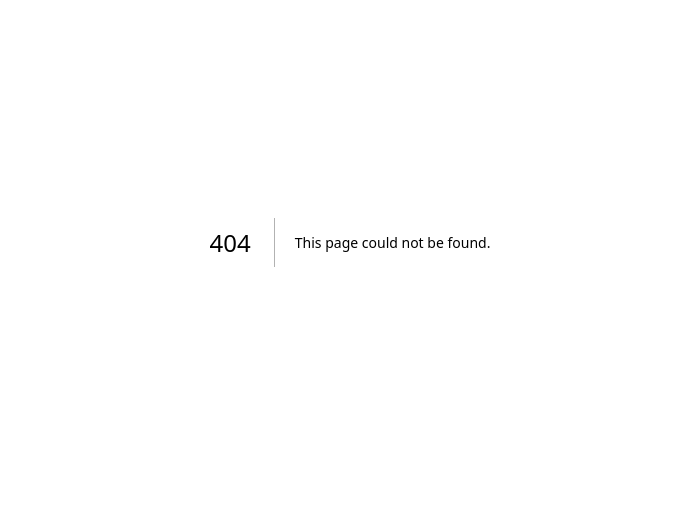
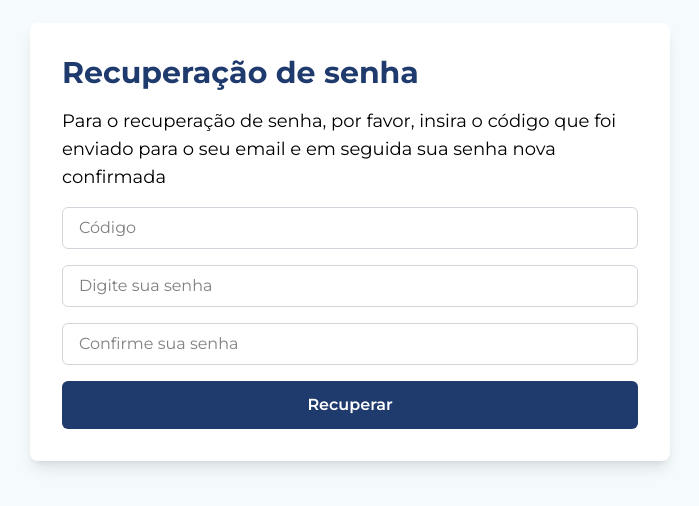
Before and after one commit to Fabrioco/Clinica-Medica, a Next.js app in the folder client/: page /no-auth/reset-password in a window 1280 px wide. Before the commit this address had no page. Shown: the part 158-664 px from the top of the page, without its empty margins (290-989 px from the left). Built offline with nearby package versions, Linux system fonts and the light colour scheme.

Commit message:
feat: criei o layout das paginas de forgot-password e reset-password

```diff
--- a/client/src/app/auth/page.tsx
+++ b/client/src/app/auth/page.tsx
@@ -1,4 +1,5 @@
 "use client";
+import Link from "next/link";
 import { useState } from "react";
 
 export default function AuthPage() {
@@ -32,7 +33,17 @@ export default function AuthPage() {
             <button className="w-full py-3 rounded-md bg-[#1f3a6d] text-white font-semibold hover:bg-[#16274a]">
               Entrar
             </button>
-            <p className="mt-6 text-sm">
+            <div className="mt-6 text-sm flex flex-row gap-4">
+              <p>
+                Esqueceu a senha?{" "}
+                <Link
+                  href={"/no-auth/forgot-password"}
+                  className="text-[#1f3a6d] font-semibold hover:underline"
+                >
+                  Clique aqui
+                </Link>
+              </p>
+              <p className="">
                 Não tem conta?{" "}
                 <button
                   onClick={() => setIsLogin(false)}
@@ -41,6 +52,7 @@ export default function AuthPage() {
                   Registrar
                 </button>
               </p>
+            </div>
           </div>
           <div className="w-1/2 bg-[#1f3a6d] flex-col justify-center items-center text-white p-12 hidden sm:flex">
             <h2 className="text-4xl font-bold mb-4">Bem-vindo de volta!</h2>
--- /dev/null
+++ b/client/src/app/no-auth/forgot-password/page.tsx
@@ -0,0 +1,27 @@
+"use client";
+export default function ForgotPasswordPage() {
+  return (
+    <div className="flex items-center justify-center h-screen w-screen bg-[#f5fafd]">
+      <div className="text-center bg-white w-1/2 p-12 rounded-lg shadow-lg">
+        <p className="text-3xl font-bold text-[#1f3a6d] mb-8">
+          Para o recuperação de senha, por favor, escreva seu email cadastrado
+        </p>
+        <input
+          type="email"
+          placeholder="Digite seu email"
+          className="w-full mb-4 p-3 border border-gray-300 rounded-md"
+          required
+        />
+        <button
+          className="w-full py-3 rounded-md bg-[#1f3a6d] text-white font-semibold hover:bg-[#16274a]"
+          onClick={() => {
+            alert("Email enviado com sucesso");
+            window.location.href = "/no-auth/reset-password";
+          }}
+        >
+          Enviar
+        </button>
+      </div>
+    </div>
+  );
+}
--- /dev/null
+++ b/client/src/app/no-auth/reset-password/page.tsx
@@ -0,0 +1,46 @@
+"use client";
+
+export default function ResetPasswordPage() {
+  return (
+    <div className="flex items-center justify-center h-screen w-screen flex-col bg-[#f5fafd] md:w-full">
+      <div className="w-full md:w-1/2 flex flex-col gap-4 p-8 bg-white rounded-lg shadow-lg">
+        <h1 className="text-3xl font-bold text-[#1f3a6d]">Recuperação de senha</h1>
+        <p className="text-lg">
+          Para o recuperação de senha, por favor, insira o código que foi
+          enviado para o seu email e em seguida sua senha nova confirmada
+        </p>
+        <div className="flex flex-col gap-4">
+          <input
+            type="text"
+            placeholder="Código"
+            required
+            className="w-full border border-gray-300 rounded-md px-4 py-2"
+          />
+          <input
+            type="password"
+            placeholder="Digite sua senha"
+            required
+            className="w-full border border-gray-300 rounded-md px-4 py-2"
+          />
+          <input
+            type="password"
+            placeholder="Confirme sua senha"
+            required
+            className="w-full border border-gray-300 rounded-md px-4 py-2"
+          />
+        </div>
+        <div className="flex w-full">
+          <button
+            className="w-full py-3 rounded-md bg-[#1f3a6d] text-white font-semibold hover:bg-[#16274a] cursor-pointer"
+            onClick={() => {
+              alert("Senha alterada com sucesso");
+              window.location.href = "/auth";
+            }}
+          >
+            Recuperar
+          </button>
+        </div>
+      </div>
+    </div>
+  );
+}
```
Lines whose indentation alone changed are shown as unchanged.
